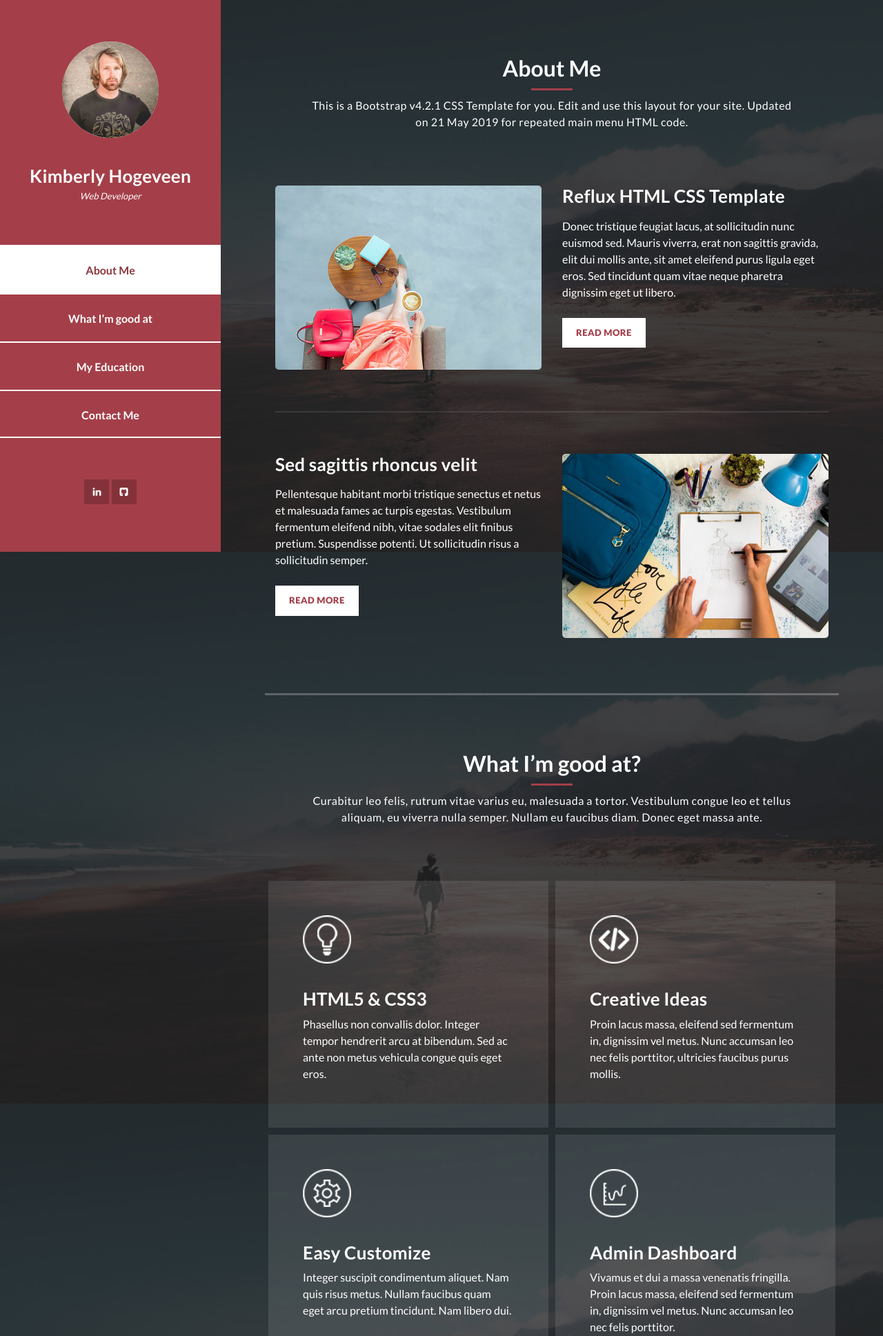
After one commit to kimmieee2003/Portfolio, a PHP site: page /index.html in a window 1280 px wide. The commit adds this page. Shown: the top 1937 px of the page at 69% size. Run offline with PHP 8.4, Linux system fonts and the light colour scheme.

Commit message:
adding html

```diff
--- /dev/null
+++ b/index.html
@@ -0,0 +1,501 @@
+<!DOCTYPE html>
+<html lang="en">
+<head>
+    <meta charset="utf-8" />
+    <meta
+            name="viewport"
+            content="width=device-width, initial-scale=1, shrink-to-fit=no"
+    />
+    <meta name="description" content="" />
+    <meta name="author" content="" />
+    <link
+            href="https://fonts.googleapis.com/css?family=Lato:100,300,400,700,900"
+            rel="stylesheet"
+    />
+
+    <title>Portfolio</title>
+
+    <!-- Bootstrap core CSS -->
+    <link href="vendor/bootstrap/css/bootstrap.min.css" rel="stylesheet" />
+
+    <!-- Additional CSS Files -->
+    <link rel="stylesheet" href="assets/css/fontawesome.css" />
+    <link rel="stylesheet" href="assets/css/templatemo-style.css" />
+    <link rel="stylesheet" href="assets/css/owl.css" />
+    <link rel="stylesheet" href="assets/css/lightbox.css" />
+</head>
+
+<body>
+<div id="page-wraper">
+    <!-- Sidebar Menu -->
+    <div class="responsive-nav">
+        <i class="fa fa-bars" id="menu-toggle"></i>
+        <div id="menu" class="menu">
+            <i class="fa fa-times" id="menu-close"></i>
+            <div class="container">
+                <div class="image">
+                    <a href="#"><img src="assets/images/author-image.jpg" alt="" /></a>
+                </div>
+                <div class="author-content">
+                    <h4>Kimberly Hogeveen</h4>
+                    <span>Web Developer</span>
+                </div>
+                <nav class="main-nav" role="navigation">
+                    <ul class="main-menu">
+                        <li><a href="#section1">About Me</a></li>
+                        <li><a href="#section2">What I’m good at</a></li>
+                        <li><a href="#section3">My Education</a></li>
+                        <li><a href="#section4">Contact Me</a></li>
+                    </ul>
+                </nav>
+                <div class="social-network">
+                    <ul class="soial-icons">
+                        <li>
+                            <a href="https://www.linkedin.com/in/kimberly-hogeveen/"><i class="fa fa-linkedin"></i></a>
+                        </li>
+                        <li>
+                            <a href="https://github.com/kimmieee2003"><i class="fa fa-github-square"></i></a>
+                        </li>
+
+                    </ul>
+                </div>
+                <div class="copyright-text">
+                </div>
+            </div>
+        </div>
+    </div>
+
+    <section class="section about-me" data-section="section1">
+        <div class="container">
+            <div class="section-heading">
+                <h2>About Me</h2>
+                <div class="line-dec"></div>
+                <span
+                >This is a Bootstrap v4.2.1 CSS Template for you. Edit and use
+              this layout for your site. Updated on 21 May 2019 for repeated main menu HTML code.</span
+                >
+            </div>
+            <div class="left-image-post">
+                <div class="row">
+                    <div class="col-md-6">
+                        <div class="left-image">
+                            <img src="assets/images/left-image.jpg" alt="" />
+                        </div>
+                    </div>
+                    <div class="col-md-6">
+                        <div class="right-text">
+                            <h4>Reflux HTML CSS Template</h4>
+                            <p>
+                                Donec tristique feugiat lacus, at sollicitudin nunc euismod
+                                sed. Mauris viverra, erat non sagittis gravida, elit dui
+                                mollis ante, sit amet eleifend purus ligula eget eros. Sed
+                                tincidunt quam vitae neque pharetra dignissim eget ut
+                                libero.
+                            </p>
+                            <div class="white-button">
+                                <a href="#">Read More</a>
+                            </div>
+                        </div>
+                    </div>
+                </div>
+            </div>
+            <div class="right-image-post">
+                <div class="row">
+                    <div class="col-md-6">
+                        <div class="left-text">
+                            <h4>Sed sagittis rhoncus velit</h4>
+                            <p>
+                                Pellentesque habitant morbi tristique senectus et netus et
+                                malesuada fames ac turpis egestas. Vestibulum fermentum
+                                eleifend nibh, vitae sodales elit finibus pretium.
+                                Suspendisse potenti. Ut sollicitudin risus a sollicitudin
+                                semper.
+                            </p>
+                            <div class="white-button">
+                                <a href="#">Read More</a>
+                            </div>
+                        </div>
+                    </div>
+                    <div class="col-md-6">
+                        <div class="right-image">
+                            <img src="assets/images/right-image.jpg" alt="" />
+                        </div>
+                    </div>
+                </div>
+            </div>
+        </div>
+    </section>
+
+    <section class="section my-services" data-section="section2">
+        <div class="container">
+            <div class="section-heading">
+                <h2>What I’m good at?</h2>
+                <div class="line-dec"></div>
+                <span
+                >Curabitur leo felis, rutrum vitae varius eu, malesuada a tortor.
+              Vestibulum congue leo et tellus aliquam, eu viverra nulla semper.
+              Nullam eu faucibus diam. Donec eget massa ante.</span
+                >
+            </div>
+            <div class="row">
+                <div class="col-md-6">
+                    <div class="service-item">
+                        <div class="first-service-icon service-icon"></div>
+                        <h4>HTML5 &amp; CSS3</h4>
+                        <p>
+                            Phasellus non convallis dolor. Integer tempor hendrerit arcu
+                            at bibendum. Sed ac ante non metus vehicula congue quis eget
+                            eros.
+                        </p>
+                    </div>
+                </div>
+                <div class="col-md-6">
+                    <div class="service-item">
+                        <div class="second-service-icon service-icon"></div>
+                        <h4>Creative Ideas</h4>
+                        <p>
+                            Proin lacus massa, eleifend sed fermentum in, dignissim vel
+                            metus. Nunc accumsan leo nec felis porttitor, ultricies
+                            faucibus purus mollis.
+                        </p>
+                    </div>
+                </div>
+                <div class="col-md-6">
+                    <div class="service-item">
+                        <div class="third-service-icon service-icon"></div>
+                        <h4>Easy Customize</h4>
+                        <p>
+                            Integer suscipit condimentum aliquet. Nam quis risus metus.
+                            Nullam faucibus quam eget arcu pretium tincidunt. Nam libero
+                            dui.
+                        </p>
+                    </div>
+                </div>
+                <div class="col-md-6">
+                    <div class="service-item">
+                        <div class="fourth-service-icon service-icon"></div>
+                        <h4>Admin Dashboard</h4>
+                        <p>
+                            Vivamus et dui a massa venenatis fringilla. Proin lacus massa,
+                            eleifend sed fermentum in, dignissim vel metus. Nunc accumsan
+                            leo nec felis porttitor.
+                        </p>
+                    </div>
+                </div>
+            </div>
+        </div>
+    </section>
+
+    <section class="section my-work" data-section="section3">
+        <div class="container">
+            <div class="section-heading">
+                <h2>My Work</h2>
+                <div class="line-dec"></div>
+                <span
+                >Aenean sollicitudin ex mauris, lobortis lobortis diam euismod sit
+              amet. Duis ac elit vulputate, lobortis arcu quis, vehicula
+              mauris.</span
+                >
+            </div>
+            <div class="row">
+                <div class="isotope-wrapper">
+                    <form class="isotope-toolbar">
+                        <label
+                        ><input
+                                type="radio"
+                                data-type="*"
+                                checked=""
+                                name="isotope-filter"
+                        />
+                            <span>all</span></label
+                        >
+                        <label
+                        ><input
+                                type="radio"
+                                data-type="people"
+                                name="isotope-filter"
+                        />
+                            <span>people</span></label
+                        >
+                        <label
+                        ><input
+                                type="radio"
+                                data-type="nature"
+                                name="isotope-filter"
+                        />
+                            <span>nature</span></label
+                        >
+                        <label
+                        ><input
+                                type="radio"
+                                data-type="animals"
+                                name="isotope-filter"
+                        />
+                            <span>animals</span></label
+                        >
+                    </form>
+                    <div class="isotope-box">
+                        <div class="isotope-item" data-type="nature">
+                            <figure class="snip1321">
+                                <img
+                                        src="assets/images/portfolio-01.jpg"
+                                        alt="sq-sample26"
+                                />
+                                <figcaption>
+                                    <a
+                                            href="assets/images/portfolio-01.jpg"
+                                            data-lightbox="image-1"
+                                            data-title="Caption"
+                                    ><i class="fa fa-search"></i
+                                    ></a>
+                                    <h4>First Title</h4>
+                                    <span>free to use our template</span>
+                                </figcaption>
+                            </figure>
+                        </div>
+
+                        <div class="isotope-item" data-type="people">
+                            <figure class="snip1321">
+                                <img
+                                        src="assets/images/portfolio-02.jpg"
+                                        alt="sq-sample26"
+                                />
+                                <figcaption>
+                                    <a
+                                            href="assets/images/portfolio-02.jpg"
+                                            data-lightbox="image-1"
+                                            data-title="Caption"
+                                    ><i class="fa fa-search"></i
+                                    ></a>
+                                    <h4>Second Title</h4>
+                                    <span>please tell your friends</span>
+                                </figcaption>
+                            </figure>
+                        </div>
+
+                        <div class="isotope-item" data-type="animals">
+                            <figure class="snip1321">
+                                <img
+                                        src="assets/images/portfolio-03.jpg"
+                                        alt="sq-sample26"
+                                />
+                                <figcaption>
+                                    <a
+                                            href="assets/images/portfolio-03.jpg"
+                                            data-lightbox="image-1"
+                                            data-title="Caption"
+                                    ><i class="fa fa-search"></i
+                                    ></a>
+                                    <h4>Item Third</h4>
+                                    <span>customize anything</span>
+                                </figcaption>
+                            </figure>
+                        </div>
+
+                        <div class="isotope-item" data-type="people">
+                            <figure class="snip1321">
+                                <img
+                                        src="assets/images/portfolio-04.jpg"
+                                        alt="sq-sample26"
+                                />
+                                <figcaption>
+                                    <a
+                                            href="assets/images/portfolio-04.jpg"
+                                            data-lightbox="image-1"
+                                            data-title="Caption"
+                                    ><i class="fa fa-search"></i
+                                    ></a>
+                                    <h4>Item Fourth</h4>
+                                    <span>Re-distribution not allowed</span>
+                                </figcaption>
+                            </figure>
+                        </div>
+
+                        <div class="isotope-item" data-type="nature">
+                            <figure class="snip1321">
+                                <img
+                                        src="assets/images/portfolio-05.jpg"
+                                        alt="sq-sample26"
+                                />
+                                <figcaption>
+                                    <a
+                                            href="assets/images/portfolio-05.jpg"
+                                            data-lightbox="image-1"
+                                            data-title="Caption"
+                                    ><i class="fa fa-search"></i
+                                    ></a>
+                                    <h4>Fifth Awesome</h4>
+                                    <span>Ut sollicitudin risus</span>
+                                </figcaption>
+                            </figure>
+                        </div>
+
+                        <div class="isotope-item" data-type="animals">
+                            <figure class="snip1321">
+                                <img
+                                        src="assets/images/portfolio-06.jpg"
+                                        alt="sq-sample26"
+                                />
+                                <figcaption>
+                                    <a
+                                            href="assets/images/portfolio-06.jpg"
+                                            data-lightbox="image-1"
+                                            data-title="Caption"
+                                    ><i class="fa fa-search"></i
+                                    ></a>
+                                    <h4>Awesome Sixth</h4>
+                                    <span>Donec eget massa ante</span>
+                                </figcaption>
+                            </figure>
+                        </div>
+                    </div>
+                </div>
+            </div>
+        </div>
+    </section>
+
+    <section class="section contact-me" data-section="section4">
+        <div class="container">
+            <div class="section-heading">
+                <div>
+                    <h2>Contact Me</h2>
+                    <div class="line-dec"></div>
+                    <span
+                    >Fusce eget nibh nec justo interdum condimentum. Morbi justo ex,
+              efficitur at ante ac, tincidunt maximus ligula. Lorem ipsum dolor
+              sit amet, consectetur adipiscing elit.</span
+                    >
+                </div>
+                <div class="row">
+                    <div class="right-content">
+                        <div class="container">
+                            <form id="contact" action="" method="post">
+                                <div class="row">
+                                    <div class="col-md-6">
+                                        <fieldset>
+                                            <input
+                                                    name="name"
+                                                    type="text"
+                                                    class="form-control"
+                                                    id="name"
+                                                    placeholder="Your name..."
+                                                    required=""
+                                            />
+                                        </fieldset>
+                                    </div>
+                                    <div class="col-md-6">
+                                        <fieldset>
+                                            <input
+                                                    name="email"
+                                                    type="text"
+                                                    class="form-control"
+                                                    id="email"
+                                                    placeholder="Your email..."
+                                                    required=""
+                                            />
+                                        </fieldset>
+                                    </div>
+                                    <div class="col-md-12">
+                                        <fieldset>
+                                            <input
+                                                    name="subject"
+                                                    type="text"
+                                                    class="form-control"
+                                                    id="subject"
+                                                    placeholder="Subject..."
+                                                    required=""
+                                            />
+                                        </fieldset>
+                                    </div>
+                                    <div class="col-md-12">
+                                        <fieldset>
+                        <textarea
+                                name="message"
+                                rows="6"
+                                class="form-control"
+                                id="message"
+                                placeholder="Your message..."
+                                required=""
+                        ></textarea>
+                                        </fieldset>
+                                    </div>
+                                </div>
+                                <div class="col-md-12">
+                                    <fieldset>
+                                        <form method="POST">
+                                            <input type="submit" name="submit" type="submit" id="form-submit" class="button">
+                                            Send Message
+                                            </input>
+                                        </form>
+                                    </fieldset>
+                                </div>
+                        </div>
+                        </form>
+                    </div>
+                </div>
+            </div>
+        </div>
+    </section>
+</div>
+
+<!-- Scripts -->
+<!-- Bootstrap core JavaScript -->
+<script src="vendor/jquery/jquery.min.js"></script>
+<script src="vendor/bootstrap/js/bootstrap.bundle.min.js"></script>
+
+<script src="assets/js/isotope.min.js"></script>
+<script src="assets/js/owl-carousel.js"></script>
+<script src="assets/js/lightbox.js"></script>
+<script src="assets/js/custom.js"></script>
+<script>
+    //according to loftblog tut
+    $(".main-menu li:first").addClass("active");
+
+    var showSection = function showSection(section, isAnimate) {
+        var direction = section.replace(/#/, ""),
+            reqSection = $(".section").filter(
+                '[data-section="' + direction + '"]'
+            ),
+            reqSectionPos = reqSection.offset().top - 0;
+
+        if (isAnimate) {
+            $("body, html").animate(
+                {
+                    scrollTop: reqSectionPos
+                },
+                800
+            );
+        } else {
+            $("body, html").scrollTop(reqSectionPos);
+        }
+    };
+
+    var checkSection = function checkSection() {
+        $(".section").each(function() {
+            var $this = $(this),
+                topEdge = $this.offset().top - 80,
+                bottomEdge = topEdge + $this.height(),
+                wScroll = $(window).scrollTop();
+            if (topEdge < wScroll && bottomEdge > wScroll) {
+                var currentId = $this.data("section"),
+                    reqLink = $("a").filter("[href*=\\#" + currentId + "]");
+                reqLink
+                    .closest("li")
+                    .addClass("active")
+                    .siblings()
+                    .removeClass("active");
+            }
+        });
+    };
+
+    $(".main-menu").on("click", "a", function(e) {
+        e.preventDefault();
+        showSection($(this).attr("href"), true);
+    });
+
+    $(window).scroll(function() {
+        checkSection();
+    });
+</script>
+</body>
+</html>
--- a/index.php
+++ b/index.php
@@ -1,7 +1,3 @@
-<?php
-
-?>
-
 <!DOCTYPE html>
 <html lang="en">
   <head>
```
